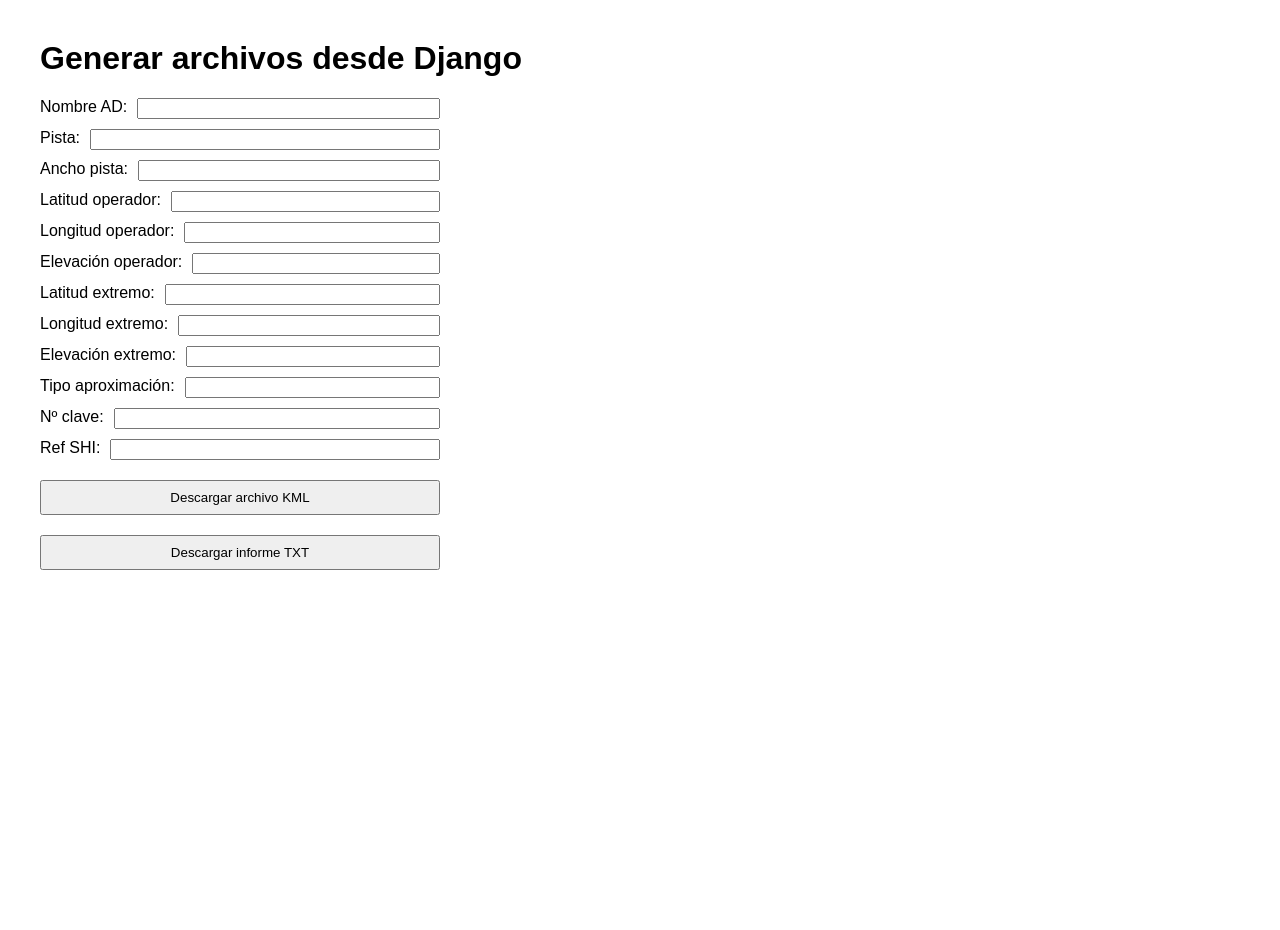
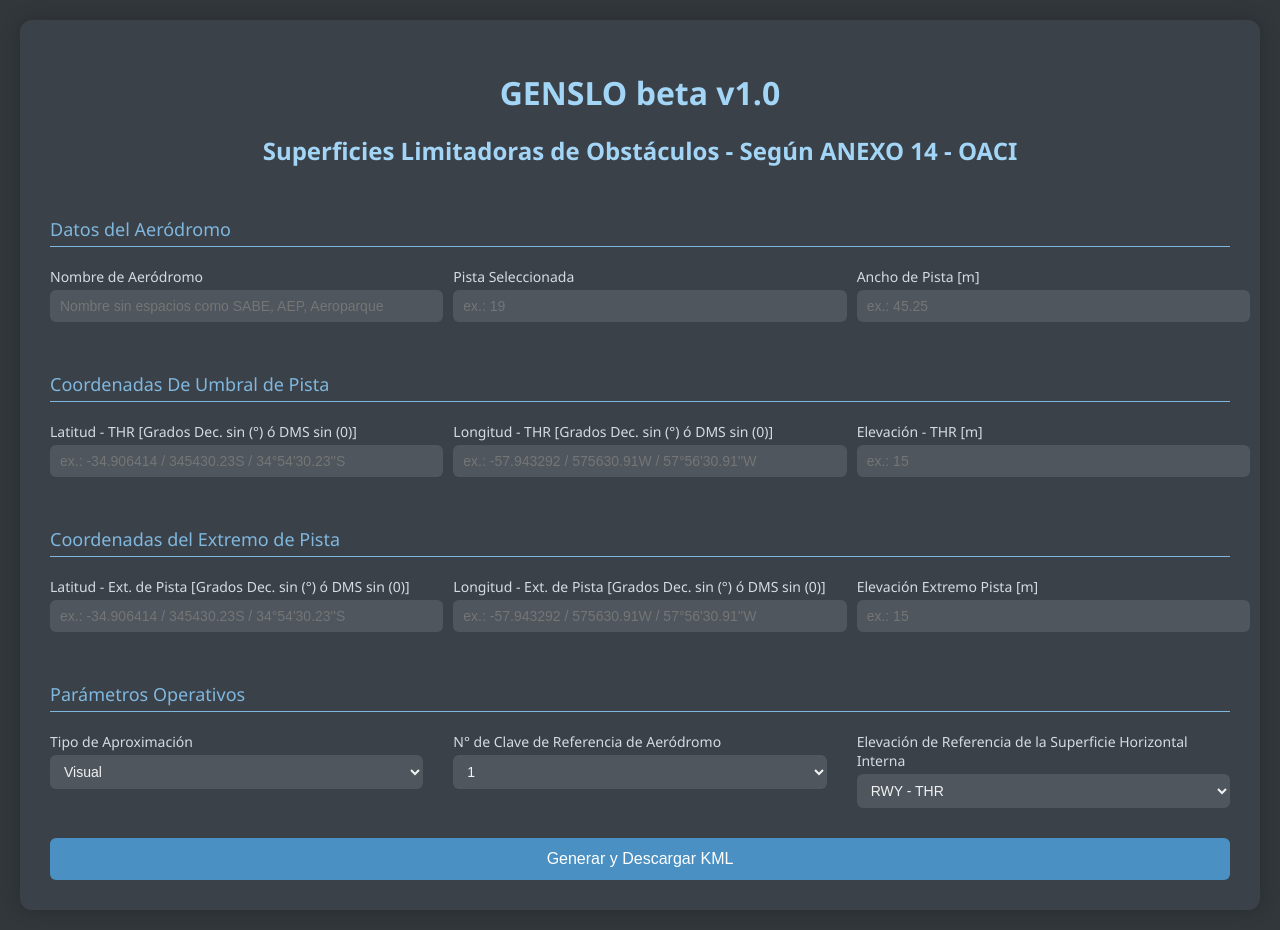
Before and after one commit to gtaingsoftware/genslo, a Django app: page / in a window 1280 px wide. Before the commit the page ends 570 px from the top, so only its background shows below. Run offline with Django 5.2, Linux system fonts and the light colour scheme.

Commit message:
Add files via upload

```diff
--- a/app/templates/index.html
+++ b/app/templates/index.html
@@ -1,37 +1,228 @@
 <!DOCTYPE html>
 <html lang="es">
 <head>
-  <meta charset="UTF-8">
-  <title>Generar KML / TXT</title>
+  <meta charset="UTF-8" />
+  <meta name="viewport" content="width=device-width, initial-scale=1.0"/>
+  <title>GENSLO Web - Superficies OACI</title>
   <style>
-    body { font-family: sans-serif; margin: 40px; }
-    form { display: grid; gap: 10px; max-width: 400px; }
-    label { display: flex; justify-content: space-between; }
-    input { flex: 1; margin-left: 10px; }
-    button { margin-top: 10px; padding: 8px 12px; cursor: pointer; }
+    body {
+      font-family: 'Segoe UI', Tahoma, Geneva, Verdana, sans-serif;
+      margin: 0;
+      background-color: #32373c;
+      color: #f1f1f1;
+      padding: 20px;
+    }
+
+    form {
+      max-width: 1200px;
+      margin: auto;
+      background-color: #3b4148;
+      padding: 30px;
+      border-radius: 12px;
+      box-shadow: 0 0 20px rgba(0, 0, 0, 0.2);
+    }
+
+    h1, h2 {
+      text-align: center;
+      color: #a3d5f7;
+      margin-bottom: 10px;
+    }
+
+    .separator {
+      grid-column: 1 / -1;
+      font-size: 18px;
+      color: #7fb7de;
+      margin-top: 30px;
+      border-bottom: 1px solid #7fb7de;
+      padding-bottom: 5px;
+    }
+
+    .form-grid {
+      display: grid;
+      grid-template-columns: 1fr 1fr 1fr;
+      gap: 20px 30px;
+      margin-top: 20px;
+    }
+
+    label {
+      font-size: 14px;
+      margin-bottom: 4px;
+      display: block;
+      color: #d4dbe3;
+    }
+
+    input, select {
+      width: 100%;
+      padding: 8px 10px;
+      border-radius: 6px;
+      border: none;
+      background-color: #4f565e;
+      color: #f1f1f1;
+      font-size: 14px;
+      transition: box-shadow 0.3s ease;
+    }
+
+    input:focus, select:focus {
+      outline: none;
+      box-shadow: 0 0 0 2px #7fb7de;
+      background-color: #5c646d;
+    }
+
+    .full-width {
+      grid-column: 1 / -1;
+    }
+
+    button {
+      background-color: #4a90c2;
+      color: white;
+      padding: 12px 20px;
+      font-size: 16px;
+      border: none;
+      border-radius: 6px;
+      cursor: pointer;
+      transition: background-color 0.3s ease;
+      margin-top: 30px;
+      display: block;
+      width: 100%;
+    }
+
+    button:hover {
+      background-color: #3a7db0;
+    }
+
+    @media (max-width: 1024px) {
+      .form-grid {
+        grid-template-columns: 1fr 1fr;
+      }
+    }
+
+    @media (max-width: 768px) {
+      .form-grid {
+        grid-template-columns: 1fr;
+      }
+    }
   </style>
 </head>
 <body>
-<h1>Generar archivos desde Django</h1>
+  <form id="genslo-form">
+    <h1>GENSLO beta v1.0</h1>
+    <h2>Superficies Limitadoras de Obstáculos - Según ANEXO 14 - OACI</h2>
 
-<form method="post" action="/api/ejecutar/">
-    {% csrf_token %}
-    <label>Nombre AD: <input name="nombre_ad" required></label>
-    <label>Pista: <input name="pista" required></label>
-    <label>Ancho pista: <input name="ancho_pista" required></label>
-    <label>Latitud operador: <input name="lat_op_dms" required></label>
-    <label>Longitud operador: <input name="long_op_dms" required></label>
-    <label>Elevación operador: <input name="elev_op" required></label>
-    <label>Latitud extremo: <input name="lat_ext_dms" required></label>
-    <label>Longitud extremo: <input name="long_ext_dms" required></label>
-    <label>Elevación extremo: <input name="elev_ext" required></label>
-    <label>Tipo aproximación: <input name="tipo_aprox" required></label>
-    <label>Nº clave: <input name="n_clave" required></label>
-    <label>Ref SHI: <input name="ref_shi" required></label>
+    <div class="form-grid">
+      <div class="separator">Datos del Aeródromo</div>
 
-    <button type="submit" name="descargar_kml">Descargar archivo KML</button>
-    <button type="submit" name="descargar_txt">Descargar informe TXT</button>
-</form>
+      <div>
+        <label>Nombre de Aeródromo</label>
+        <input type="text" name="nombre_ad" placeholder="Nombre sin espacios como SABE, AEP, Aeroparque">
+      </div>
+      <div>
+        <label>Pista Seleccionada</label>
+        <input type="text" id="pista" name="pista" placeholder="ex.: 19">
+      </div>
+      <div>
+        <label>Ancho de Pista [m]</label>
+        <input type="text" name="ancho_pista" placeholder="ex.: 45.25">
+      </div>
 
+      <div class="separator">Coordenadas De Umbral de Pista</div>
+
+      <div>
+        <label id="latitudLabel">Latitud - THR  [Grados Dec. sin (°) ó DMS sin (0)]</label>
+        <input type="text" name="lat_thr" placeholder="ex.: -34.906414 / 345430.23S / 34°54'30.23''S">
+      </div>
+      <div>
+        <label id="longitudLabel">Longitud - THR  [Grados Dec. sin (°) ó DMS sin (0)]</label>
+        <input type="text" name="lon_thr" placeholder="ex.: -57.943292 / 575630.91W / 57°56'30.91''W">
+      </div>
+       <div>
+        <label>Elevación - THR [m]</label>
+        <input type="text" name="elev_thr" placeholder="ex.: 15">
+      </div>
+
+      <div class="separator">Coordenadas del Extremo de Pista</div>
+
+      <div>
+        <label>Latitud - Ext. de Pista [Grados Dec. sin (°) ó DMS sin (0)]</label>
+        <input type="text" name="lat_ext" placeholder="ex.: -34.906414 / 345430.23S / 34°54'30.23''S">
+      </div>
+      <div>
+        <label>Longitud - Ext. de Pista [Grados Dec. sin (°) ó DMS sin (0)]</label>
+        <input type="text" name="lon_ext" placeholder="ex.: -57.943292 / 575630.91W / 57°56'30.91''W">
+      </div>
+      <div>
+        <label>Elevación Extremo Pista [m]</label>
+        <input type="text" name="elev_ext" placeholder="ex.: 15">
+      </div>
+
+      <div class="separator">Parámetros Operativos</div>
+
+      <div>
+        <label>Tipo de Aproximación</label>
+        <select name="t_aproximacion">
+          <option value="Visual">Visual</option>
+          <option value="No Precision">No Precision</option>
+          <option value="Precision CAT I">Precision CAT I</option>
+          <option value="Precision CAT II o III">Precision CAT II o III</option>
+        </select>
+      </div>
+
+      <div>
+        <label>N° de Clave de Referencia de Aeródromo</label>
+        <select name="n_clave">
+          <option value="1">1</option>
+          <option value="2">2</option>
+          <option value="3">3</option>
+          <option value="4">4</option>
+        </select>
+      </div>
+
+      <div>
+        <label>Elevación de Referencia de la Superficie Horizontal Interna</label>
+        <select name="ref_shi">
+          <option value="RWY - THR">RWY - THR</option>
+          <option value="Punto Medio">Punto Medio</option>
+          <option value="RWY - Extremo">RWY - Extremo</option>
+        </select>
+      </div>
+    </div>
+
+    <button type="submit">Generar y Descargar KML</button>
+  </form>
+
+  <script>
+    document.getElementById('pista').addEventListener('input', function () {
+      const pista = this.value.trim();
+      const latitudLabel = document.getElementById('latitudLabel');
+      const longitudLabel = document.getElementById('longitudLabel');
+
+      if (pista) {
+        latitudLabel.innerHTML = `Latitud - THR ${pista} [Grados Dec. sin (°) ó DMS sin (0)]`;
+        longitudLabel.innerHTML = `Longitud - THR ${pista} [Grados Dec. sin (°) ó DMS sin (0)]`;
+      } else {
+        latitudLabel.innerHTML = 'Latitud - THR  [Grados Dec. sin (°) ó DMS sin (0)]';
+        longitudLabel.innerHTML = 'Longitud - THR  [Grados Dec. sin (°) ó DMS sin (0)]';
+      }
+    });
+
+    document.getElementById('genslo-form').addEventListener('submit', async function (e) {
+      e.preventDefault();
+      const formData = new FormData(this);
+      const json = Object.fromEntries(formData.entries());
+
+      const response = await fetch('https://tu-dominio.com/api/generar-kml', {
+        method: 'POST',
+        headers: { 'Content-Type': 'application/json' },
+        body: JSON.stringify(json)
+      });
+
+      const blob = await response.blob();
+      const url = window.URL.createObjectURL(blob);
+      const a = document.createElement('a');
+      a.href = url;
+      a.download = "archivo.kml";
+      a.click();
+      window.URL.revokeObjectURL(url);
+    });
+  </script>
 </body>
 </html>
```
